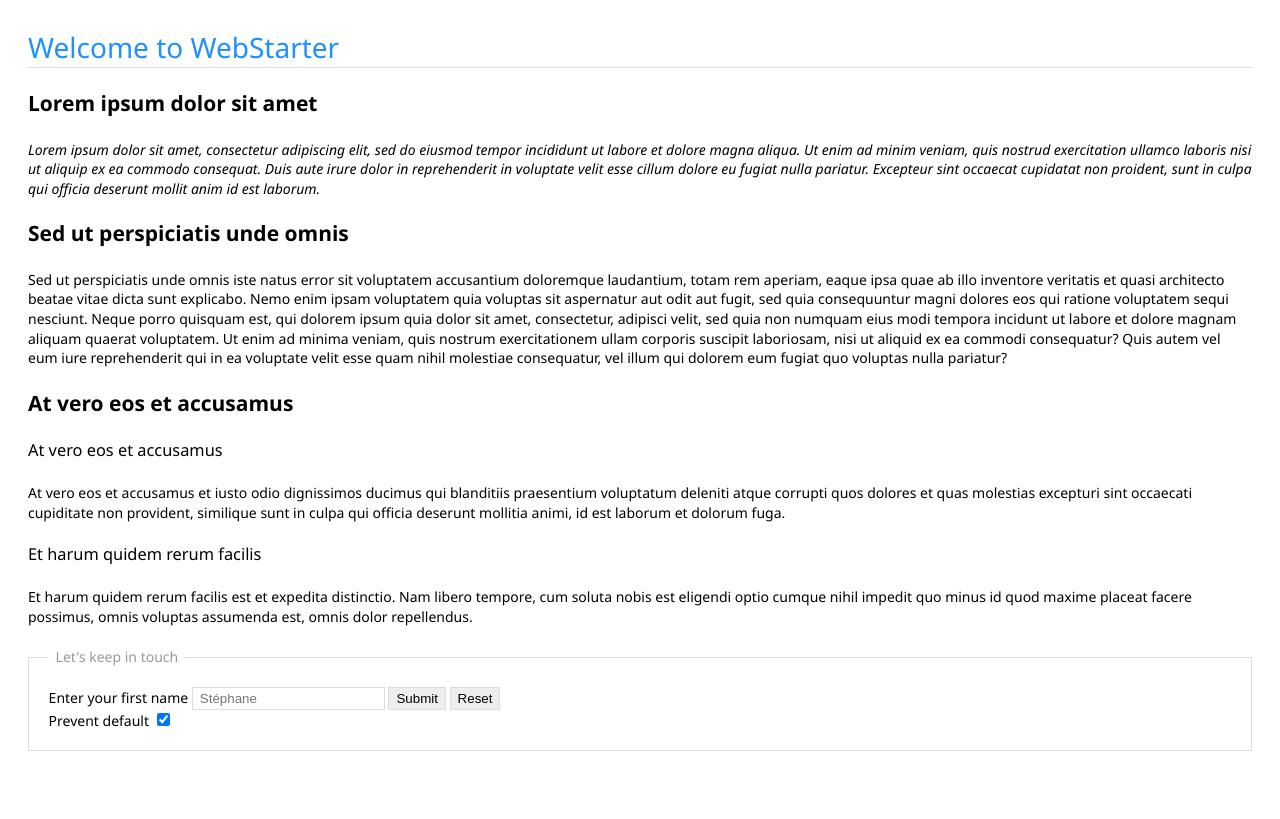
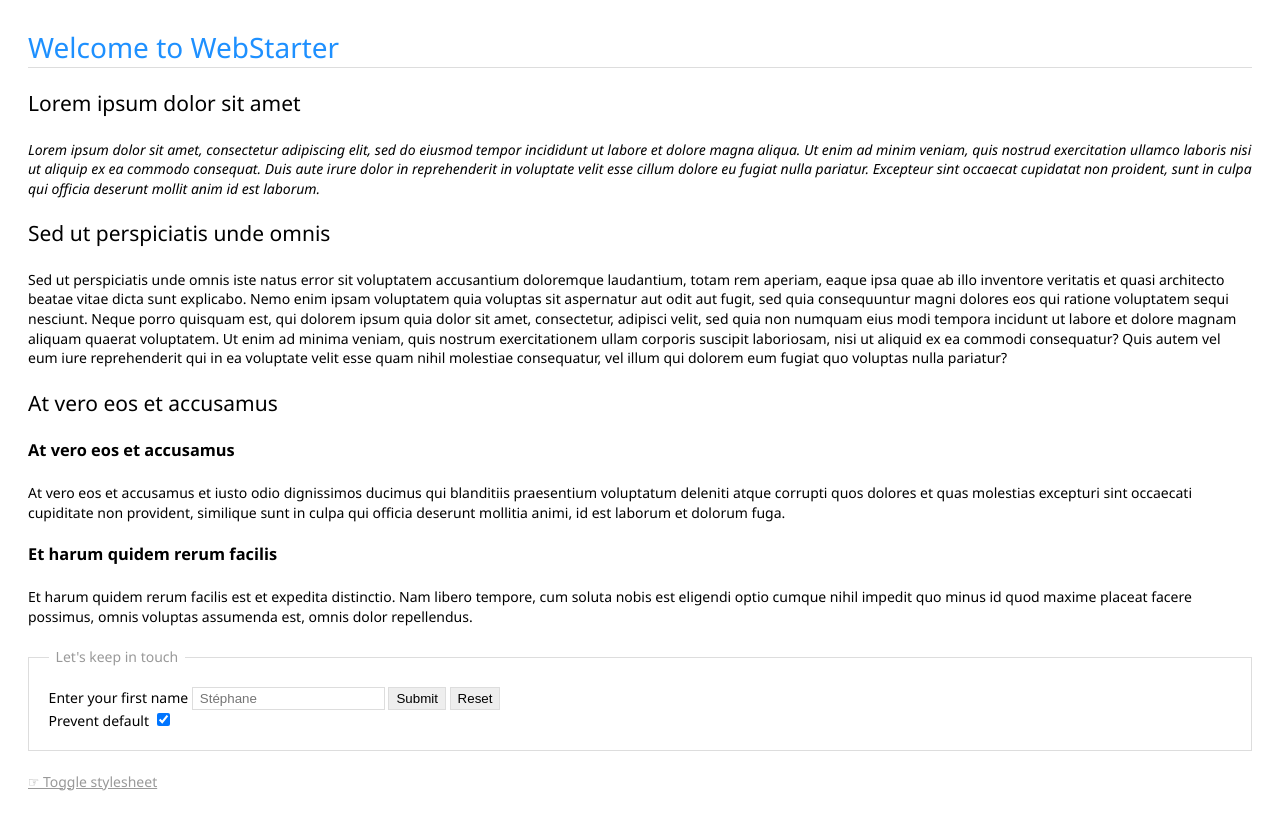
Before and after one commit to avine/web-starter, a website: page src/app/index.html in a window 1280 px wide. Drawn offline with Linux system fonts and the light colour scheme.

Commit message:
Add toggle stylesheet

```diff
--- a/src/app/index.html
+++ b/src/app/index.html
@@ -13,7 +13,7 @@
   <base href="/app/">
 
   <link rel="shortcut icon" href="./favicon.ico">
-  <link rel="stylesheet" href="./styles.css" media="all">
+  <link rel="stylesheet" href="./styles.css" media="all" data-stylesheet>
 
   <script type="text/javascript" src="./script.js"></script>
 <body>
@@ -95,4 +95,13 @@
       <input id="prevent-default" type="checkbox" name="prevent-default" checked>
     </fieldset>
   </form>
+
+  <script>
+    const stylesheet = document.querySelector('[data-stylesheet]');
+  </script>
+  <p>
+    <a href="#" onclick="stylesheet.disabled = !stylesheet.disabled; return false;">
+      &#9758; Toggle stylesheet
+    </a>
+  </p>
 </html>
--- a/src/app/styles.css
+++ b/src/app/styles.css
@@ -11,7 +11,7 @@ body {
 h1, h2, h3, h4, h5, h6 {
   margin: 1.5rem 0 1rem 0;
   line-height: 1.4em;
-  font-weight: 600;
+  font-weight: 400;
 }
 
 h1 {
@@ -19,7 +19,7 @@ h1 {
 }
 
 h3 {
-  font-weight: 400;
+  font-weight: 600;
 }
 
 p {
```
